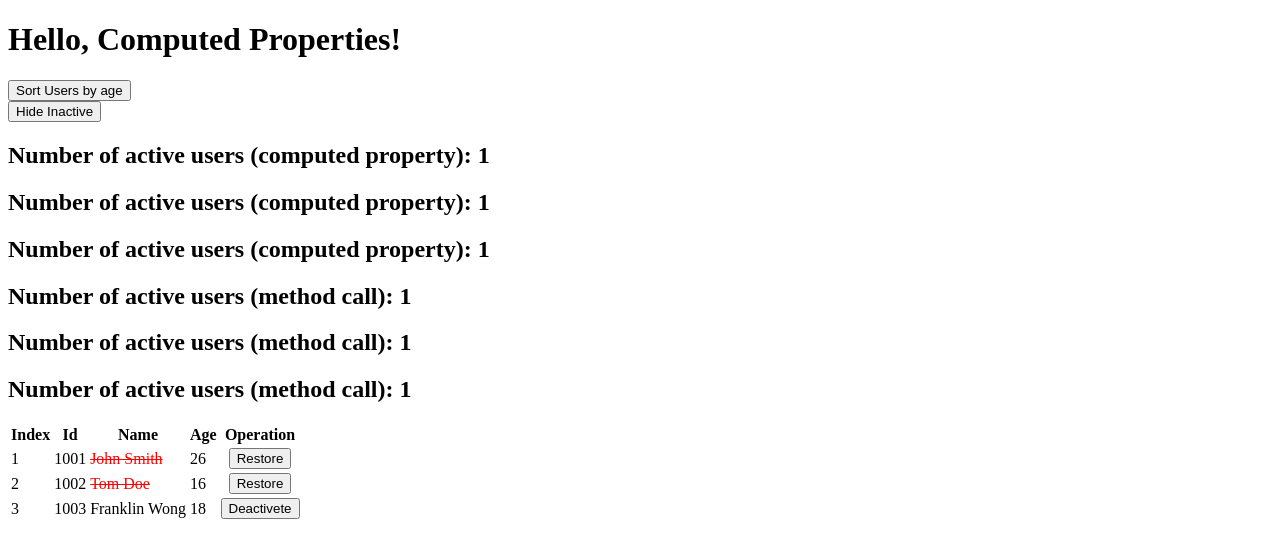
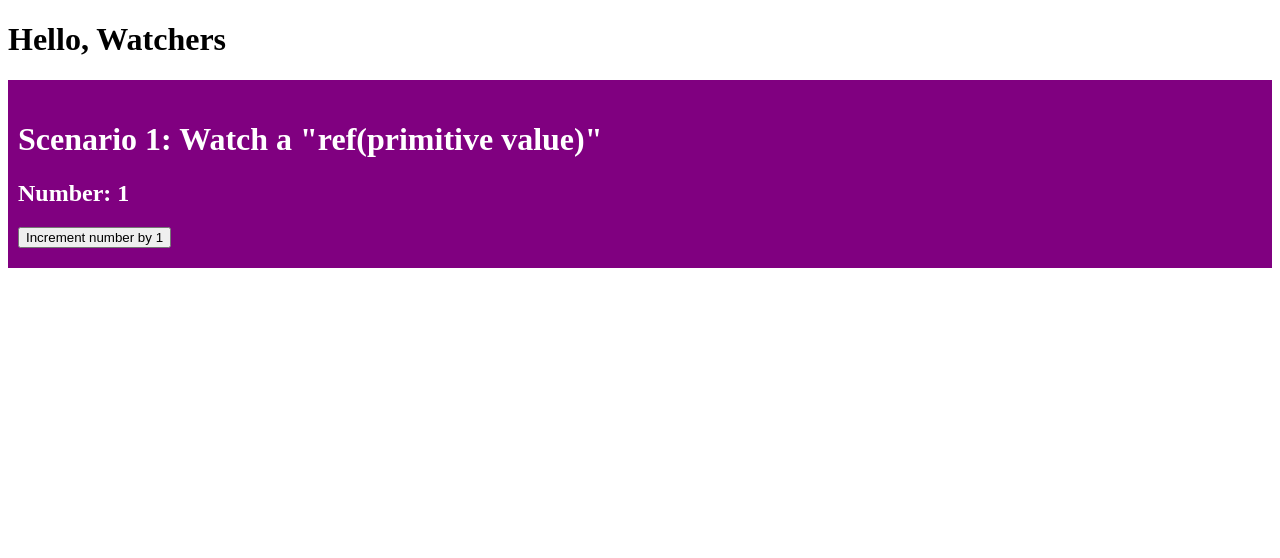
Before and after one commit to trinaldo3/learn-vue-3-with-bingyang, a Vue app: page / in a window 1280 px wide. Shown: the top 558 px of the page. Built offline with nearby package versions, Linux system fonts and the light colour scheme.

Commit message:
watchers

```diff
--- a/src/App.vue
+++ b/src/App.vue
@@ -1,86 +1,39 @@
 <template>
   <h1>{{ message }}</h1>
-  <button @click="sortUsersByAge">Sort Users by age</button>
-  <br>
-  <button @click="hideInactive = !hideInactive">
-    {{ toggleButtonName }}
-    </button>
-  <h2>Number of active users (computed property): {{ numberOfActiveUSers }}</h2>
-  <h2>Number of active users (computed property): {{ numberOfActiveUSers }}</h2>
-  <h2>Number of active users (computed property): {{ numberOfActiveUSers }}</h2>
 
-  <h2>Number of active users (method call): {{ computeNumberOfActiveUsers() }}</h2>
-  <h2>Number of active users (method call): {{ computeNumberOfActiveUsers() }}</h2>
-  <h2>Number of active users (method call): {{ computeNumberOfActiveUsers() }}</h2>
-
-
-  <table>
-    <tr>
-      <th>Index</th>
-      <th>Id</th>
-      <th>Name</th>
-      <th>Age</th>
-      <th>Operation</th>
-    </tr>
-    <tr v-for="(user,index) in filteredUsers" :key="user.id">
-      <td>{{ index + 1 }}</td>
-      <td>{{ user.id }}</td>
-      <td :class="{ inactive: !user.isActive}">
-        {{ user.name }}
-      </td>
-      <td>{{ user.age }}</td>
-      <th>
-        <button @click="user.isActive = !user.isActive">
-          {{ user.isActive ? 'Deactivete' : 'Restore' }}
-        </button>
-      </th>
-    </tr>
-  </table>
+  <div class="card">
+    <h1>Scenario 1: Watch a "ref(primitive value)"</h1>
+    <h2>Number: {{ number }}</h2>
+    <button @click="number++">Increment number by 1</button>
+  </div>
 </template>
 
 <script setup>
-import { computed, ref } from 'vue'
+import { ref,watch } from 'vue'
 
-let message = ref('Hello, Computed Properties!')
+let message = ref('Hello, Watchers')
 
-const users = ref([
-  { id: 1001, name: 'John Smith', age: 26, isActive: false },
-  { id: 1002, name: 'Tom Doe', age: 16, isActive: false },
-  { id: 1003, name: 'Franklin Wong', age: 18, isActive: true }
-])
+let number = ref(1)
 
-let hideInactive = ref(false)
-
-function sortUsersByAge() {
-  users.value.sort((a,b) => a.age - b.age)
+let stopWatch = watch(number, (newValue, oldValue)=> {
+  console.log(
+    'Watch a ref(primitive value): number changes', newValue, oldValue
+  )
+if(newValue > 5) {
+  stopWatch()
 }
-
-let toggleButtonName = computed(() =>
-hideInactive.value ? 'Show All' : 'Hide Inactive'
+},
+{ imediate: true}
 )
-
-let numberOfActiveUSers = computed(
-  () => {
-    console.log('computed property')
-    return users.value.filter((user)=>user.isActive).length
-})
-
-let computeNumberOfActiveUsers = () => {
-  console.log('method call')
-  return users.value.filter((user)=>user.isActive).length
-}
-
-let filteredUsers = computed(() =>
-hideInactive.value ? users.value.filter(user => user.isActive) : users.value
-)
-
-
 
 </script>
 
 <style scoped>
-.inactive {
-  color: red;
-  text-decoration: line-through;
+.card {
+  background-color: purple;
+  color: white;
+  padding: 20px 10px;
+  margin-bottom: 10px;
+
 }
 </style>
```
